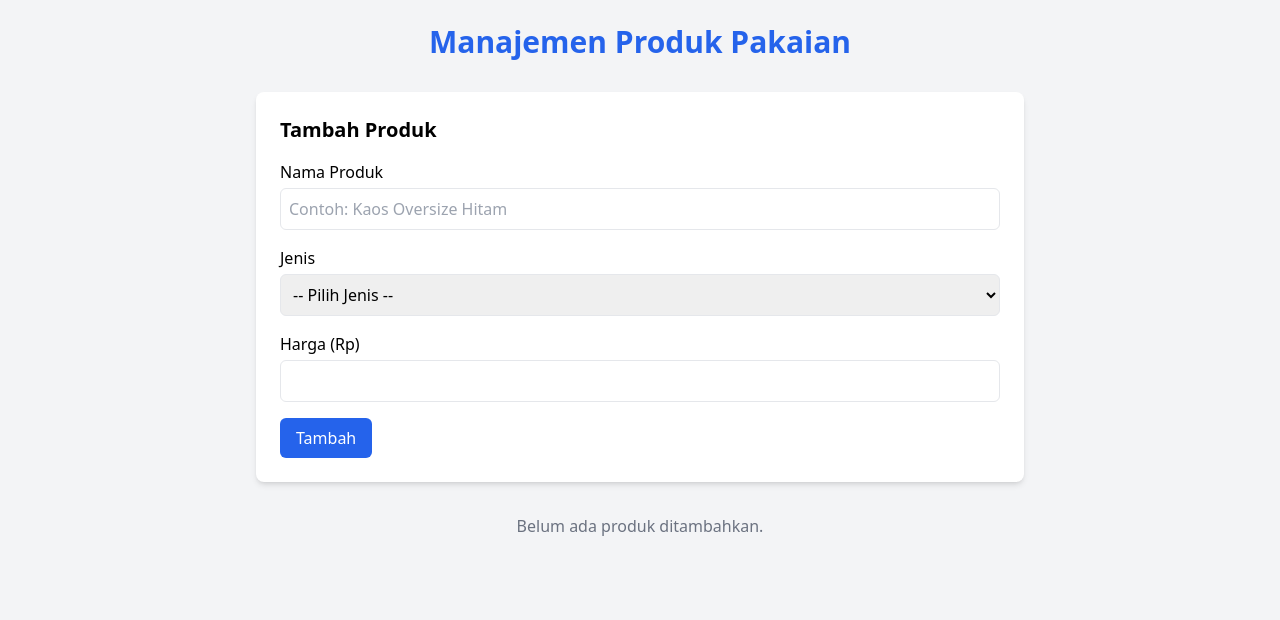
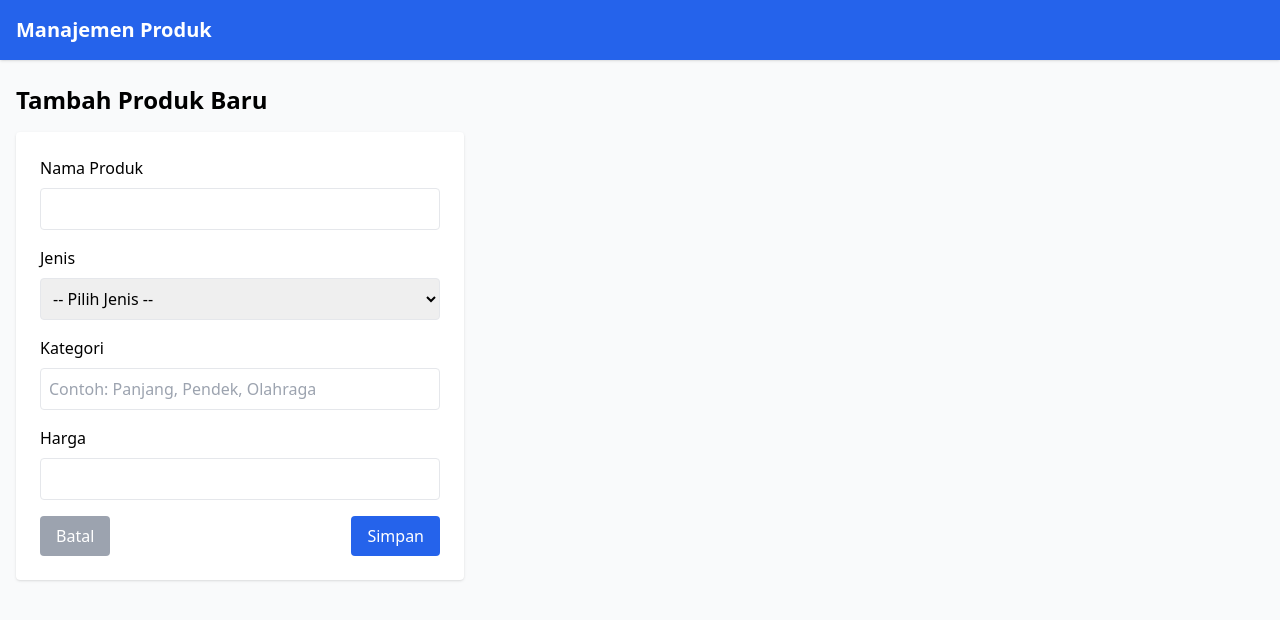
Before and after one commit to fauzanashshidiq/product-management, a React (Create React App) app: page /tambah in a window 1280 px wide. Shown: the top 620 px of the page. Built offline with nearby package versions, Linux system fonts and the light colour scheme.

Commit message:
feat(homepage): separate between add product & product list

```diff
--- a/package.json
+++ b/package.json
@@ -9,6 +9,7 @@
     "@testing-library/user-event": "^13.5.0",
     "react": "^19.2.0",
     "react-dom": "^19.2.0",
+    "react-router-dom": "^7.9.4",
     "react-scripts": "5.0.1",
     "web-vitals": "^2.1.4"
   },
--- a/src/App.js
+++ b/src/App.js
@@ -1,8 +1,57 @@
-import "./App.css";
+import { Routes, Route } from "react-router-dom";
+import Header from "./components/Header";
 import HomePage from "./pages/HomePage";
+import AddProductPage from "./pages/AddProductPage";
+import { useState } from "react";
 
 function App() {
-  return <HomePage />;
+  const [products, setProducts] = useState([
+    {
+      id: 1,
+      nama: "Kaos Polos",
+      jenis: "Baju",
+      kategori: "Casual",
+      harga: 75000,
+    },
+    {
+      id: 2,
+      nama: "Celana Jeans",
+      jenis: "Celana",
+      kategori: "Panjang",
+      harga: 150000,
+    },
+    {
+      id: 3,
+      nama: "Jaket Hoodie",
+      jenis: "Jaket",
+      kategori: "Olahraga",
+      harga: 200000,
+    },
+  ]);
+
+  const addProduct = (product) => {
+    setProducts([...products, { ...product, id: Date.now() }]);
+  };
+
+  const deleteProduct = (id) => {
+    setProducts(products.filter((p) => p.id !== id));
+  };
+
+  return (
+    <div className="min-h-screen bg-gray-50">
+      <Header />
+      <Routes>
+        <Route
+          path="/"
+          element={<HomePage products={products} onDelete={deleteProduct} />}
+        />
+        <Route
+          path="/tambah"
+          element={<AddProductPage addProduct={addProduct} />}
+        />
+      </Routes>
+    </div>
+  );
 }
 
 export default App;
--- a/src/components/Header.jsx
+++ b/src/components/Header.jsx
@@ -0,0 +1,13 @@
+import { Link } from "react-router-dom";
+
+export default function Header() {
+  return (
+    <header className="bg-blue-600 text-white py-4 shadow">
+      <div className="container mx-auto px-4 flex justify-between items-center">
+        <Link to="/" className="text-xl font-semibold">
+          Manajemen Produk
+        </Link>
+      </div>
+    </header>
+  );
+}
--- a/src/index.js
+++ b/src/index.js
@@ -1,11 +1,13 @@
 import React from "react";
 import ReactDOM from "react-dom/client";
+import App from "./App";
 import "./index.css";
-import App from "./App";
+import { BrowserRouter } from "react-router-dom";
 
-const root = ReactDOM.createRoot(document.getElementById("root"));
-root.render(
+ReactDOM.createRoot(document.getElementById("root")).render(
   <React.StrictMode>
-    <App />
+    <BrowserRouter>
+      <App />
+    </BrowserRouter>
   </React.StrictMode>
 );
--- /dev/null
+++ b/src/pages/AddProductPage.jsx
@@ -0,0 +1,99 @@
+import { useState } from "react";
+import { useNavigate } from "react-router-dom";
+
+export default function AddProductPage({ addProduct }) {
+  const [formData, setFormData] = useState({
+    nama: "",
+    jenis: "",
+    kategori: "",
+    harga: "",
+  });
+
+  const navigate = useNavigate();
+
+  const handleChange = (e) => {
+    setFormData({ ...formData, [e.target.name]: e.target.value });
+  };
+
+  const handleSubmit = (e) => {
+    e.preventDefault();
+    if (
+      !formData.nama ||
+      !formData.jenis ||
+      !formData.kategori ||
+      !formData.harga
+    ) {
+      alert("Semua field harus diisi!");
+      return;
+    }
+    addProduct({ ...formData, harga: parseInt(formData.harga) });
+    navigate("/");
+  };
+
+  return (
+    <div className="container mx-auto px-4 py-6">
+      <h2 className="text-2xl font-semibold mb-4">Tambah Produk Baru</h2>
+      <form
+        onSubmit={handleSubmit}
+        className="max-w-md bg-white p-6 shadow rounded"
+      >
+        <label className="block mb-2">Nama Produk</label>
+        <input
+          type="text"
+          name="nama"
+          value={formData.nama}
+          onChange={handleChange}
+          className="border p-2 w-full rounded mb-4"
+        />
+
+        <label className="block mb-2">Jenis</label>
+        <select
+          name="jenis"
+          value={formData.jenis}
+          onChange={handleChange}
+          className="border p-2 w-full rounded mb-4"
+        >
+          <option value="">-- Pilih Jenis --</option>
+          <option value="Baju">Baju</option>
+          <option value="Celana">Celana</option>
+          <option value="Jaket">Jaket</option>
+        </select>
+
+        <label className="block mb-2">Kategori</label>
+        <input
+          type="text"
+          name="kategori"
+          value={formData.kategori}
+          onChange={handleChange}
+          placeholder="Contoh: Panjang, Pendek, Olahraga"
+          className="border p-2 w-full rounded mb-4"
+        />
+
+        <label className="block mb-2">Harga</label>
+        <input
+          type="number"
+          name="harga"
+          value={formData.harga}
+          onChange={handleChange}
+          className="border p-2 w-full rounded mb-4"
+        />
+
+        <div className="flex justify-between">
+          <button
+            type="button"
+            onClick={() => navigate("/")}
+            className="bg-gray-400 text-white px-4 py-2 rounded hover:bg-gray-500"
+          >
+            Batal
+          </button>
+          <button
+            type="submit"
+            className="bg-blue-600 text-white px-4 py-2 rounded hover:bg-blue-700"
+          >
+            Simpan
+          </button>
+        </div>
+      </form>
+    </div>
+  );
+}
--- a/src/pages/HomePage.jsx
+++ b/src/pages/HomePage.jsx
@@ -1,31 +1,20 @@
-import { useState } from "react";
-import ProductForm from "../components/ProductForm";
+import { Link } from "react-router-dom";
 import ProductList from "../components/ProductList";
-import { categories } from "../data/categories";
 
-function HomePage() {
-  const [products, setProducts] = useState([]);
+export default function HomePage({ products, onDelete }) {
+  return (
+    <div className="container mx-auto px-4 py-6">
+      <div className="flex justify-between items-center mb-4">
+        <h2 className="text-2xl font-semibold">Daftar Produk</h2>
+        <Link
+          to="/tambah"
+          className="bg-blue-600 text-white px-4 py-2 rounded hover:bg-blue-700 transition"
+        >
+          + Tambah Produk
+        </Link>
+      </div>
 
-  const handleAddProduct = (newProduct) => {
-    setProducts([...products, { id: Date.now(), ...newProduct }]);
-  };
-
-  const handleDeleteProduct = (id) => {
-    setProducts(products.filter((p) => p.id !== id));
-  };
-
-  return (
-    <div className="min-h-screen bg-gray-100 p-6">
-      <h1 className="text-3xl font-bold text-center mb-8 text-blue-600">
-        Manajemen Produk Pakaian
-      </h1>
-
-      <div className="max-w-3xl mx-auto space-y-8">
-        <ProductForm onAdd={handleAddProduct} categories={categories} />
-        <ProductList products={products} onDelete={handleDeleteProduct} />
-      </div>
+      <ProductList products={products} onDelete={onDelete} />
     </div>
   );
 }
-
-export default HomePage;
```
Also changed, not shown: 1 other file (tests, documents, lock files or other folders).
